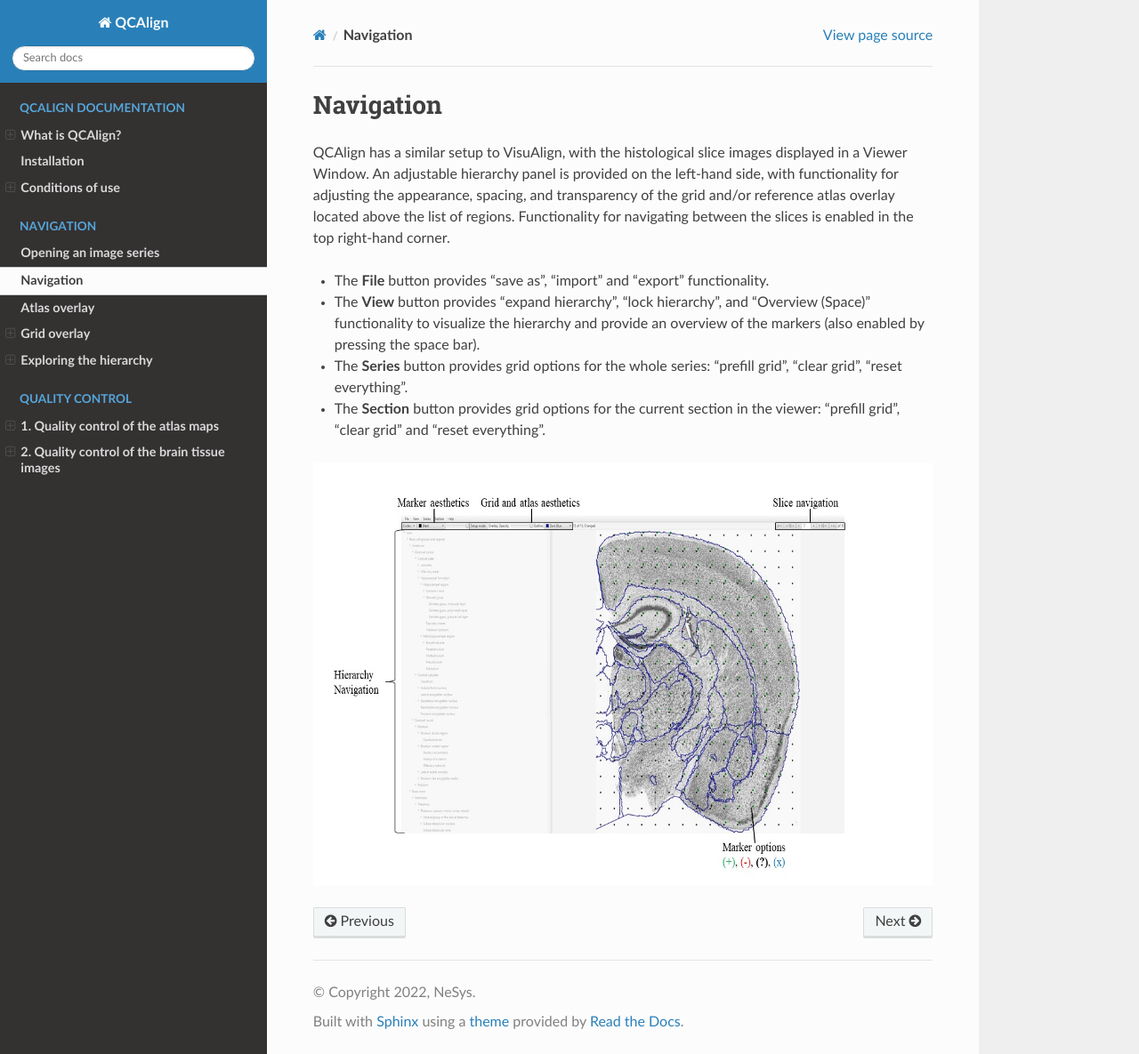
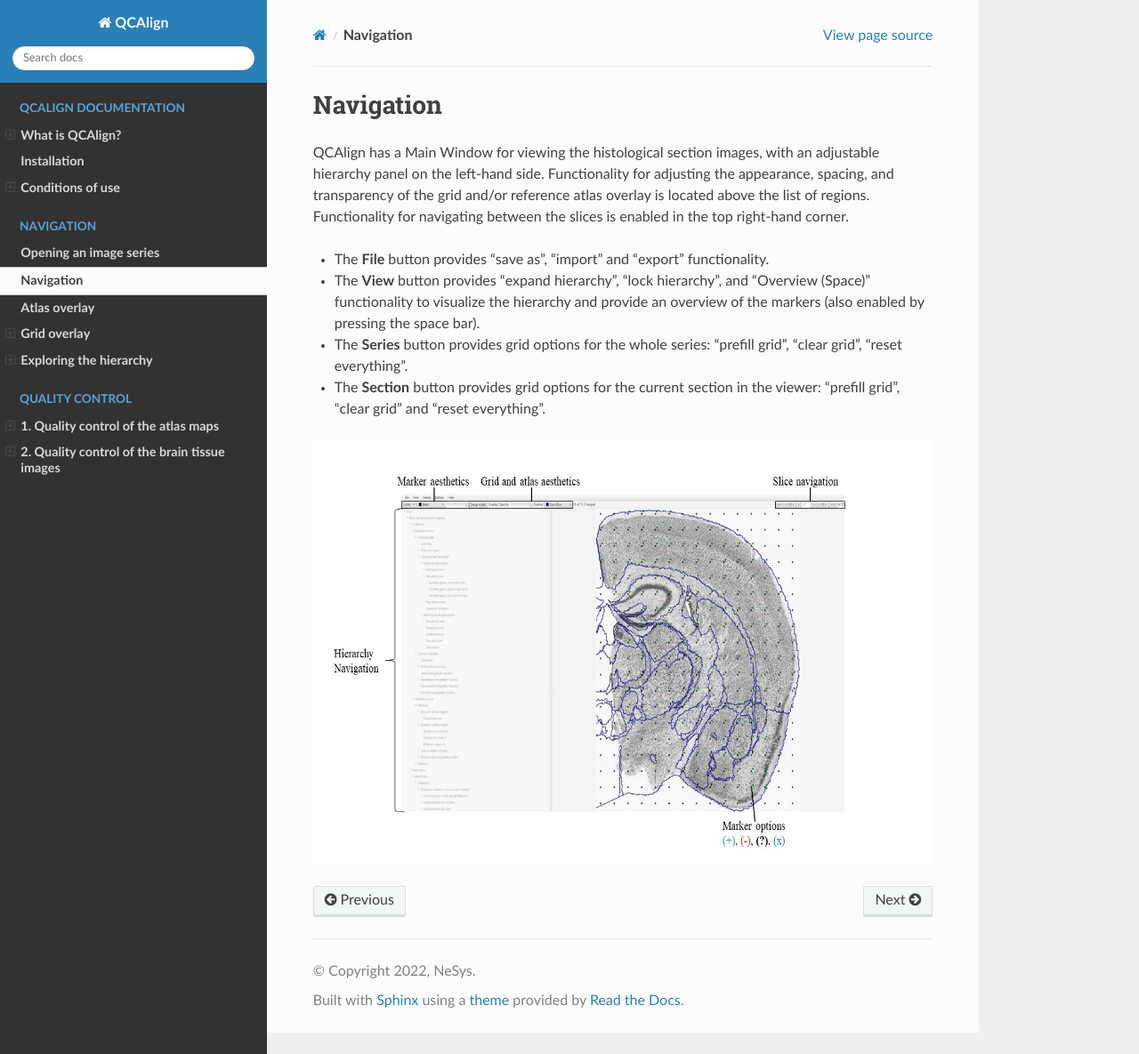
Before and after one commit to Neural-Systems-at-UIO/QCAlign, a Sphinx documentation site: the page built from docs/navigation.rst, in a window 1280 px wide and 1185 px high. Shown: the whole window at 89% size. Built offline with Sphinx 7.4.7 and the Read the Docs theme 2.0.0, drawn with Linux system fonts in a browser that asks for light colours.

Commit message:
Update navigation.rst

```diff
--- a/docs/navigation.rst
+++ b/docs/navigation.rst
@@ -1,7 +1,7 @@
 **Navigation**
 ---------------
 
-QCAlign has a similar setup to VisuAlign, with the histological slice images displayed in a Viewer Window. An adjustable hierarchy panel is provided on the left-hand side, with functionality for adjusting the appearance, spacing, and transparency of the grid and/or reference atlas overlay located above the list of regions. Functionality for navigating between the slices is enabled in the top right-hand corner.
+QCAlign has a Main Window for viewing the histological section images, with an adjustable hierarchy panel on the left-hand side. Functionality for adjusting the appearance, spacing, and transparency of the grid and/or reference atlas overlay is located above the list of regions. Functionality for navigating between the slices is enabled in the top right-hand corner.
 
 -  The **File** button provides “save as”, “import” and “export”
    functionality.
```
